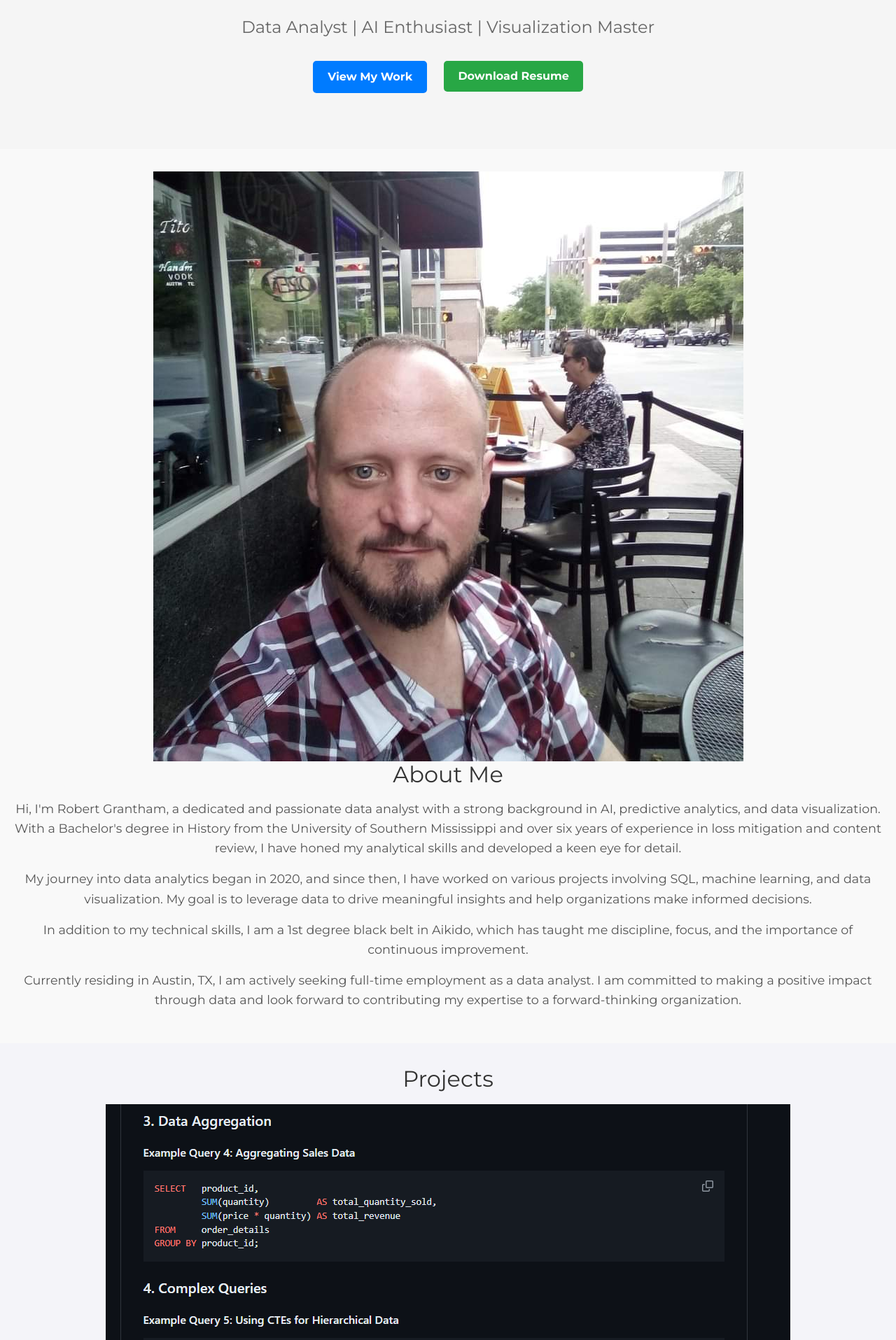
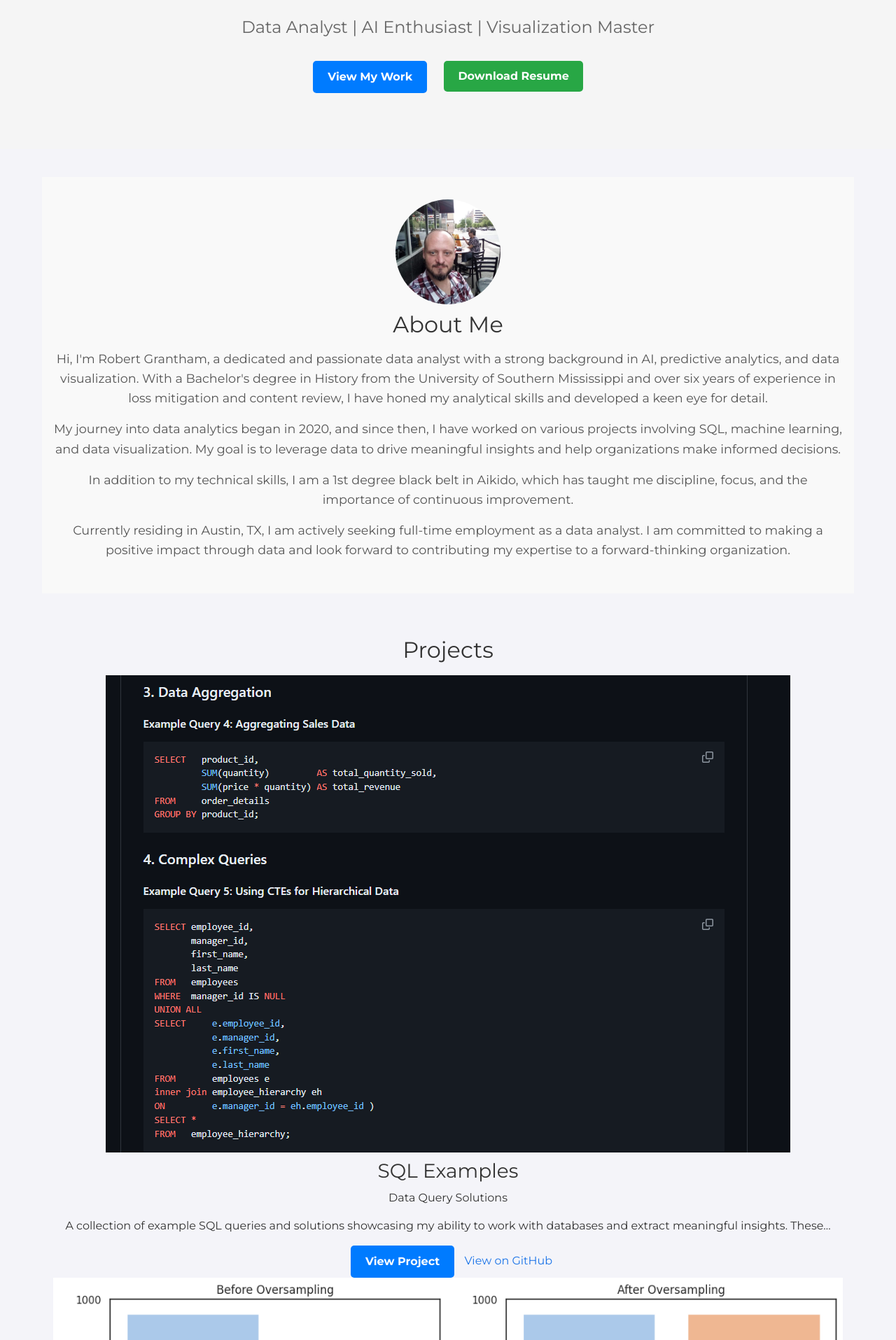
Before and after one commit to rgrantham82/rgrantham82.github.io, a Jekyll site: the page built from index.html, in a window 1280 px wide. Shown: the part 341-2256 px from the top of the page at 70% size. Built offline with Jekyll 4.4.1, drawn with Linux system fonts in a browser that asks for light colours; nearby versions of some CDN libraries.

Commit message:
Update styles.css

```diff
--- a/assets/css/styles.css
+++ b/assets/css/styles.css
@@ -19,6 +19,16 @@
 img {
 	max-width: 100%;
 	height: auto;
+}
+
+.about-container .about-image {
+	width: 150px;
+	height: 150px;
+	border-radius: 50%;
+	object-fit: cover;
+	border: 5px solid var(--primary-color);
+	transition: transform 0.3s, opacity 0.3s;
+	animation: zoomIn 1s ease-in;
 }
 
 /* Header Styles */
@@ -238,3 +248,19 @@
 		font-size: 1.5rem;
 	}
 }
+
+.content-wrapper {
+	max-width: 1200px;
+	margin: 0 auto;
+	padding: 20px;
+	text-align: center;
+}
+
+section {
+	margin-bottom: 20px;
+}
+
+section h2,
+section h3,
+section h4 {
+	margin: 10px 0;
```
